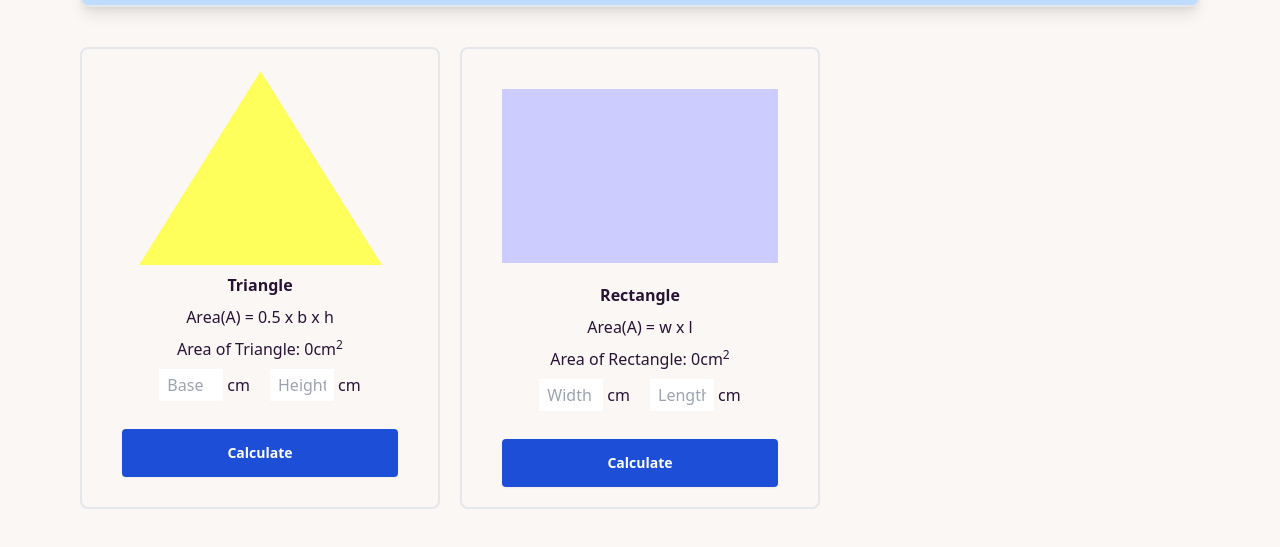
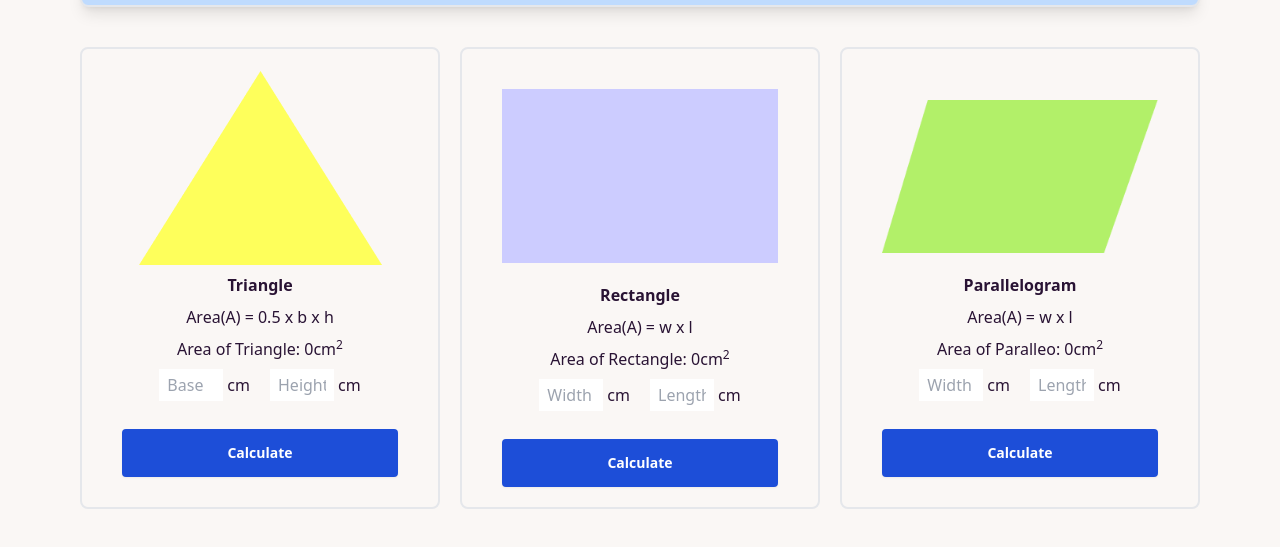
Before and after one commit to MdAfsarHossain/Geometry-Genius, a plain HTML site: page index.html in a window 1280 px wide. Shown: the part 97-644 px from the top of the page. Drawn offline with nearby package versions, Linux system fonts and the light colour scheme; a script that the page names is missing.

Commit message:
Parallelogram cart added

```diff
--- a/index.html
+++ b/index.html
@@ -142,6 +142,52 @@
               Calculate
             </button>
           </div>
+
+          <!-- Cart-3 -->
+          <div
+            class="flex flex-col justify-center items-center gap-2 border-2 px-10 py-3 rounded-lg hover:bg-blue-300 hover:border-blue-300"
+          >
+            <img class="mb-3 mt-7" src="./images/parallelogram.png" alt="" />
+            <h1 class="font-bold">Parallelogram</h1>
+            <p>Area(A) = w x l</p>
+            <p>
+              Area of Paralleo:
+              <span id="parallelogram-area-display">0</span>cm<sup>2</sup>
+            </p>
+
+            <!-- Input Filed -->
+            <div class="flex flex-row gap-5 items-center justify-center">
+              <!-- Base -->
+              <div class="flex flex-row gap-1 justify-center items-center">
+                <input
+                  class="w-16 px-2 py-1"
+                  type="text"
+                  placeholder="Width"
+                  id="parallelogram-base"
+                />
+                <p>cm</p>
+              </div>
+
+              <!-- Height -->
+              <div class="flex flex-row gap-1 justify-center items-center">
+                <input
+                  class="w-16 px-2 py-1"
+                  type="text"
+                  placeholder="Length"
+                  name=""
+                  id="parallelogram-height"
+                />
+                <p>cm</p>
+              </div>
+            </div>
+
+            <button
+              id="parallelogram-area-calculate"
+              class="btn rounded bg-blue-700 text-white w-full font-bold border-2 border-blue-700 hover:bg-transparent hover:border-2 hover:border-blue-700 hover:text-black mt-5 mb-2"
+            >
+              Calculate
+            </button>
+          </div>
         </div>
       </section>
     </main>
```
